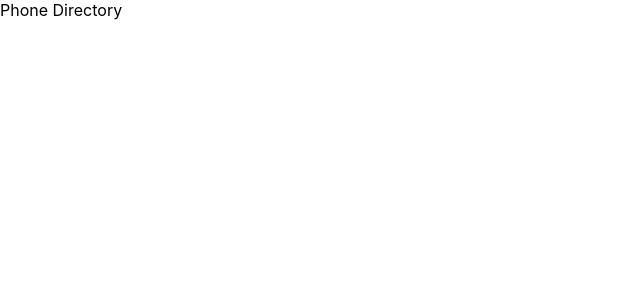
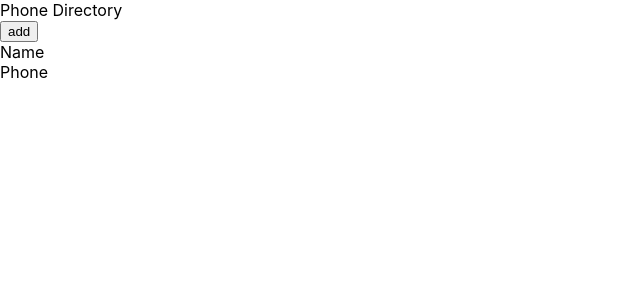
Before and after one commit to Kshitiz-KBen/phone-directory, a React (Create React App) app: page / in a window 1280 px wide. Shown: the top 300 px of the page, without its empty margins (0-640 px from the left). Built offline with nearby package versions, Linux system fonts and the light colour scheme.

Commit message:
Created ‘Header’

```diff
--- a/src/App.js
+++ b/src/App.js
@@ -1,10 +1,16 @@
 import React, { Component } from 'react';
+import Header from './Header';
 
 class App extends Component {
   render () {
     return (
       <div>
-        Phone Directory
+        <Header/>
+        <button>add</button>
+        <div>
+          <span>Name</span><br/>
+          <span>Phone</span><br/>
+        </div>
       </div>
     );
   }
--- /dev/null
+++ b/src/Header.js
@@ -0,0 +1,11 @@
+import React from "react";
+
+const Header = function(){
+    return(
+        <div className="header">
+        Phone Directory
+    </div>
+    )
+}
+
+export default Header;
```
